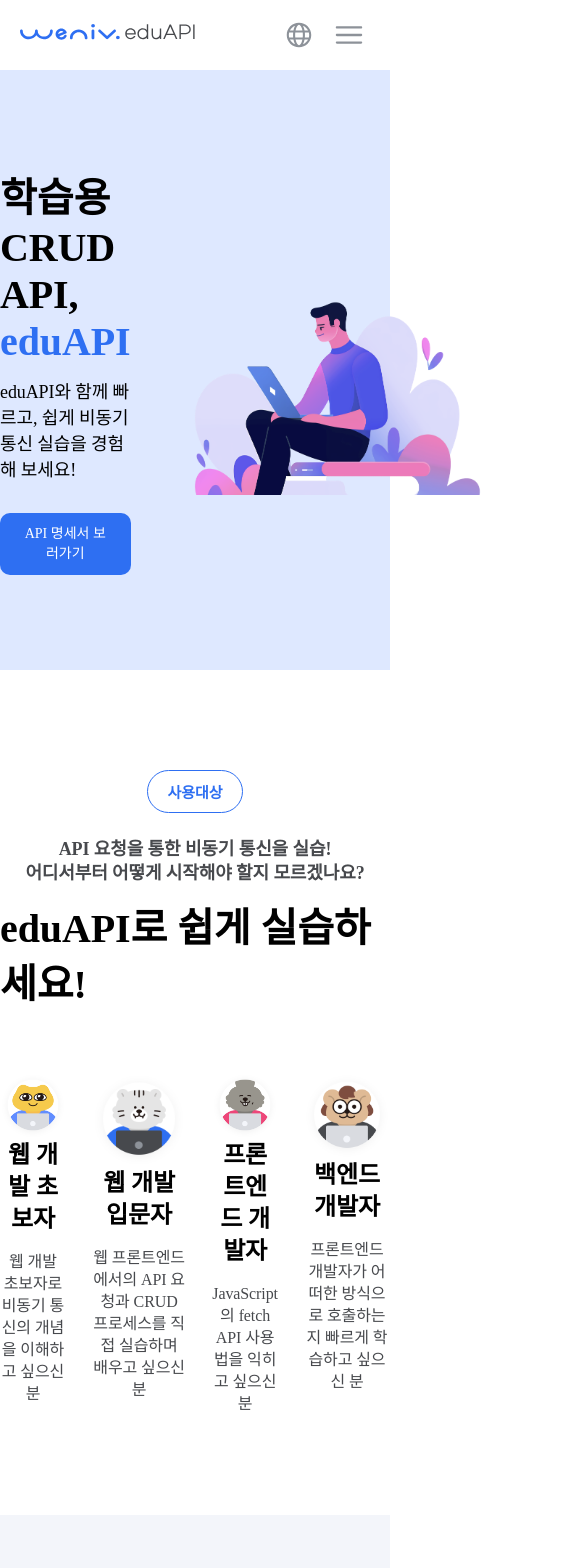
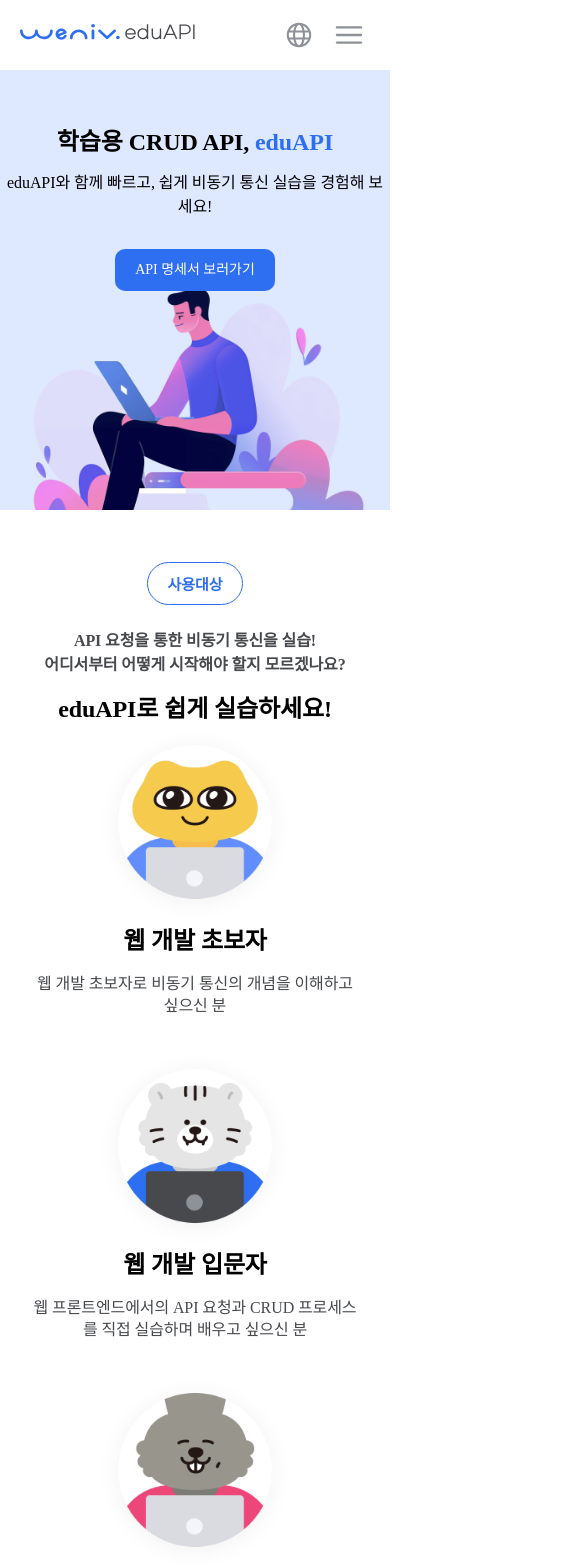
Before and after one commit to weniv/weniv_eduAPI, a React (Create React App) app: page / in a window 390 px wide. Shown: the top 1568 px of the page, 585 px wide, since content can reach past the window. Built offline with nearby package versions, Linux system fonts and the light colour scheme; a web font is replaced by a local one.

Commit message:
:art: Style : 랜딩페이지 반응형

```diff
--- a/src/components/footer/Footer.jsx
+++ b/src/components/footer/Footer.jsx
@@ -1,9 +1,28 @@
-import React from "react";
+import React, { useState, useEffect } from "react";
 import styles from "./Footer.module.css";
 import Logo from "../../assets/weniv-api-logo-gray.svg";
+import Toggle from "../../assets/icon-down.svg";
 import ListSNS from "./ListSNS";
 import Copyright from "./Copyright";
+
 const Footer = () => {
+  const [isInfoVisible, setIsInfoVisible] = useState(false);
+  const [viewportWidth, setViewportWidth] = useState(window.innerWidth <= 1024);
+
+  useEffect(() => {
+    const handleResize = () => {
+      setViewportWidth(window.innerWidth <= 1024);
+    };
+    window.addEventListener("resize", handleResize);
+    return () => {
+      window.removeEventListener("resize", handleResize);
+    };
+  }, []);
+
+  const handleToggle = () => {
+    setIsInfoVisible((prev) => !prev);
+  };
+
   return (
     <footer>
       <div className={styles.footer}>
@@ -15,10 +34,20 @@
             </h2>
             <Copyright />
           </section>
-          <div className={styles.wenivInfo}>
-            <button type="button" className={styles.info_toggleBtn}>
+          <div
+            className={`${styles.wenivInfo} ${
+              viewportWidth && isInfoVisible ? styles.active : ""
+            }`}
+          >
+            <button
+              type="button"
+              className={styles.info_toggleBtn}
+              onClick={handleToggle}
+            >
               (주)위니브 사업자 정보
+              <img src={Toggle} alt="" />
             </button>
+            {(!viewportWidth || isInfoVisible) && (
               <dl>
                 <div className={styles.sort}>
                   <dt className={styles.sortTitle}>
@@ -52,6 +81,7 @@
                   </dd>
                 </div>
               </dl>
+            )}
           </div>
         </div>
         <ListSNS />
--- a/src/components/footer/Footer.module.css
+++ b/src/components/footer/Footer.module.css
@@ -65,11 +65,34 @@
 
 .info_toggleBtn {
   display: none;
-  /* align-items: center;
-  gap: 0.4rem;
-  margin: 0 auto;
-  font-size: 1.2rem;
-  font-weight: 700;
-  line-height: 1.6rem;
-  text-align: center; */
 }
+
+@media screen and (max-width: 1024px) {
+  .footer {
+    flex-direction: column;
+    justify-content: center;
+    align-items: center;
+  }
+  .footer_top {
+    flex-direction: column;
+    align-items: center;
+  }
+  .info_toggleBtn {
+    display: block;
+    align-items: center;
+    gap: 0.4rem;
+    margin: 0 auto;
+    font-size: 1.2rem;
+    font-weight: 700;
+    line-height: 1.6rem;
+    text-align: center;
+  }
+  .wenivInfo {
+    flex-direction: column;
+  }
+  .wenivInfo dl {
+    flex-direction: column;
+    align-items: center;
+    flex-wrap: nowrap;
+  }
+}
--- a/src/components/footer/ListSNS.module.css
+++ b/src/components/footer/ListSNS.module.css
@@ -2,6 +2,7 @@
   display: inline-flex;
   gap: 0.8rem;
   margin-top: 1.2rem;
+  order: 2;
   /* position: absolute;
   right: 0;
   bottom: 0; */
--- a/src/components/main/Banner.jsx
+++ b/src/components/main/Banner.jsx
@@ -10,7 +10,10 @@
           <h2 className={styles.banner_title}>
             학습용 CRUD API, <span>eduAPI</span>
           </h2>
-          <p className={styles.banner_intro}>eduAPI와 함께 빠르고, 쉽게 비동기 통신 실습을 경험해 보세요!</p>
+          <p className={styles.banner_intro}>
+            eduAPI와 함께 빠르고, 쉽게
+            비동기 통신 실습을 경험해 보세요!
+          </p>
           <Button children={`API 명세서 보러가기`} />
         </div>
         <img src={BannerImg} alt="" className={styles.banner_img} />
--- a/src/components/main/Banner.module.css
+++ b/src/components/main/Banner.module.css
@@ -1,17 +1,22 @@
 .section {
+  position: relative;
   width: 100%;
+  min-width: 390px;
   height: 60rem;
   background-color: var(--W-activation);
 }
 
 .banner {
-  position: relative;
   max-width: 1190px;
   height: 100%;
   margin: 0 auto;
   display: flex;
+
   justify-content: start;
   align-items: center;
+}
+.banner > div {
+  z-index: 100;
 }
 
 .banner_title {
@@ -28,14 +33,29 @@
 
 .banner_img {
   position: absolute;
-  top: 0;
-  right: -20rem;
+  right: 30rem;
+  bottom: 0;
 }
 
 @media screen and (max-width: 1024px) {
+  .section {
+    height: 44rem;
+  }
+  .banner {
+    flex-direction: column;
+    text-align: center;
+    padding-top: 5.2rem;
+  }
+  .banner_title {
+    font-size: 2.4rem;
+  }
+  .banner_intro {
+    font-size: 1.6rem;
+    word-wrap: keep-all;
+  }
   .banner_img {
-    position: relative;
-    right: 0;
-    margin-top: 3.2rem;
+    max-width: 35rem;
+    left: 50%;
+    transform: translateX(-50%);
   }
 }
--- a/src/components/main/Main.jsx
+++ b/src/components/main/Main.jsx
@@ -52,7 +52,7 @@
         </ul>
       </section>
       <section className={styles.section}>
-        <div>
+        <div className={styles.section_guide}>
           <img src={GuideImg} alt="가이드이미지" className={styles.guide_img} />
           <div>
             <h2 className={styles.h2_section}>사용방법</h2>
--- a/src/components/main/Main.module.css
+++ b/src/components/main/Main.module.css
@@ -2,6 +2,7 @@
 .section {
   display: flex;
   flex-direction: column;
+  align-items: center;
   align-items: center;
   padding: 10rem 0;
   width: 100%;
@@ -79,8 +80,10 @@
 /* ------------------------사용방법 */
 .guide_img {
   width: 52rem;
-  height: 32rem;
   flex-shrink: 0;
+  margin: 0 auto;
+  min-width: 342px;
+  object-fit: contain;
 }
 
 .guide_title {
@@ -122,17 +125,20 @@
 .func_ul {
   display: flex;
   justify-content: center;
+  max-width: 1190px;
   gap: 2.6rem;
+  margin-top: 6rem;
 }
-.func_ul {
-  width: 27.8rem;
-  margin-top: 6rem;
+
+.func_li {
+  max-width: 278px;
+  flex: 1;
 }
 .func_li div {
   display: flex;
   justify-content: center;
   align-items: center;
-  width: 27.8rem;
+  width: inherit;
   height: 28rem;
   border-radius: 3rem;
   background-color: var(--W-grayLv1);
@@ -168,3 +174,58 @@
   color: var(--W-background);
   margin-bottom: 2.4rem;
 }
+
+@media screen and (max-width: 1024px) {
+  .section {
+    min-width: calc(100% - 4.6rem);
+    padding: 5.2rem 0;
+  }
+  .title_section {
+    font-size: 2.4rem;
+    font-weight: 700;
+    line-height: 3.2rem;
+  }
+
+  /* 사용대상 */
+  .target_description {
+    font-size: 1.6rem;
+  }
+  .title_section {
+    font-size: 2.4rem;
+  }
+  .target_ul {
+    flex-direction: column;
+    gap: 3.2rem;
+    margin: 0;
+    padding: 0 3.2rem;
+  }
+
+  /* 사용방법 */
+
+  .section_guide {
+    flex-direction: column;
+    padding: 0 2.4rem;
+  }
+  .section > div {
+    gap: 3.2rem;
+  }
+  .guide_title {
+    font-size: 1.8rem;
+    line-height: 2.4rem;
+  }
+  .guide_li {
+    font-size: 1.6rem;
+    line-height: 2.2rem;
+    font-weight: 600;
+  }
+
+  /* 제공기능 */
+  .func_ul {
+    flex-direction: column;
+    margin-top: 4rem;
+  }
+  /* api_info */
+  .api_info p {
+    font-size: 1.8rem;
+  }
+}
--- a/src/components/menu/Toc.jsx
+++ b/src/components/menu/Toc.jsx
@@ -1,4 +1,4 @@
-import React, { useEffect, useState } from "react";
+import React, { useEffect, useState, useRef } from "react";
 import styles from "./Toc.module.css";
 import { useLocation } from "react-router-dom";
 
@@ -45,7 +45,7 @@
 
 export default function Toc({ toggleMenu }) {
   const [currentId, setCurrentId] = useState("");
-  const [headingEls, setHeadingEls] = useState([]);
+  const headingElsRef = useRef([]);
   const location = useLocation();
 
   useEffect(() => {
@@ -74,10 +74,10 @@
       }
     });
 
-    setHeadingEls(result);
-
+    headingElsRef.current = result;
     return () => {
       observer.disconnect();
+
     };
   }, [location.pathname]);
 
@@ -120,5 +120,5 @@
     );
   };
 
-  return <div className={styles.wrap}>{renderToc(headingEls)}</div>;
+  return <div className={styles.wrap}>{renderToc(headingElsRef.current)}</div>;
 }
--- a/src/components/pagecontrol/PageLayout.jsx
+++ b/src/components/pagecontrol/PageLayout.jsx
@@ -5,6 +5,9 @@
 import menuData from "../../data/menu/eduAPI.json";
 import Aside from "../menu/Aside";
 import styles from "./PageLayout.module.css";
+import Side from "../menu/Side";
+
+// 메인페이지 전체 레이아웃 구성
 
 const PageLayout = () => {
   const location = useLocation();
@@ -23,7 +26,7 @@
       window.removeEventListener("resize", handleResize);
     };
   }, []);
-
+  // url에 따라 markdown 파일 경로 설정
   useEffect(() => {
     let mdPath = "";
     if (path === "/eduAPI") {
@@ -66,6 +69,8 @@
   }, []);
 
   return (
+    <>
+      <Side data={menuData} />
       <div className={styles.layout}>
         {viewportWidth > 1024 ? (
           <BreadCrumb
@@ -83,6 +88,7 @@
           {isHeading ? <Aside /> : null}
         </div>
       </div>
+    </>
   );
 };
 
--- a/src/page/Main.jsx
+++ b/src/page/Main.jsx
@@ -10,7 +10,7 @@
     <>
       <Header type="mainPage" />
       <div className="sub">
-        <Side data={menuData} />
+        {/* <Side data={menuData} /> */}
         <Outlet />
       </div>
     </>
```
Also changed, not shown: src/assets/image 1.png. Lines whose indentation alone changed are shown as unchanged.
